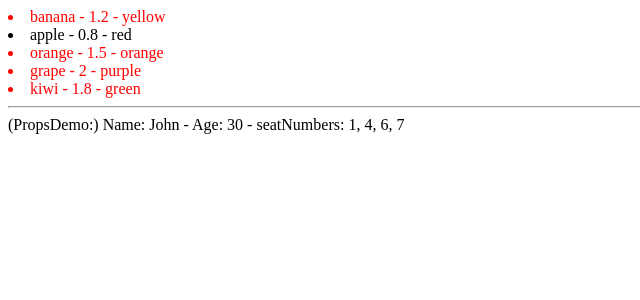
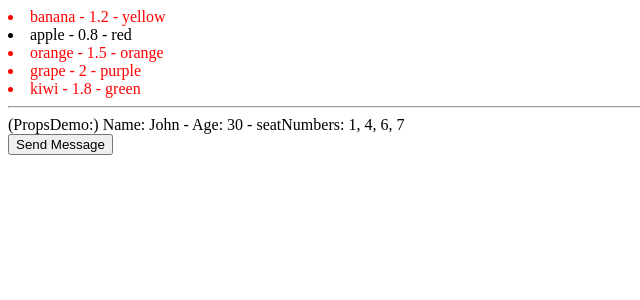
Before and after one commit to nhienkrb/tutor-react, a React (Vite) app: page / in a window 1280 px wide. Shown: the top 300 px of the page, without its empty margins (0-640 px from the left). Built offline with nearby package versions, Linux system fonts and the light colour scheme.

Commit message:
knowledge: Event Handling In React

```diff
--- a/src/App.jsx
+++ b/src/App.jsx
@@ -1,4 +1,5 @@
 import Foods from "./components/Foods";
+import MessageBtn from "./components/MessageBtn";
 import PropsDemo from "./components/PropsDemo";
 
 function App() {
@@ -17,6 +18,8 @@ function App() {
       <Foods />
       <hr />
       <PropsDemo person={person}  />
+
+      <MessageBtn/>
     </div>
   );
 }
--- /dev/null
+++ b/src/components/MessageBtn.tsx
@@ -0,0 +1,15 @@
+
+import React from 'react';
+
+function Message() {
+    alert("Message sent!");
+}
+
+export default function MessageBtn() {
+
+    return (
+        <div className="message">
+        <button className="" onClick={Message}>Send Message</button>
+        </div>
+    );
+}
```
